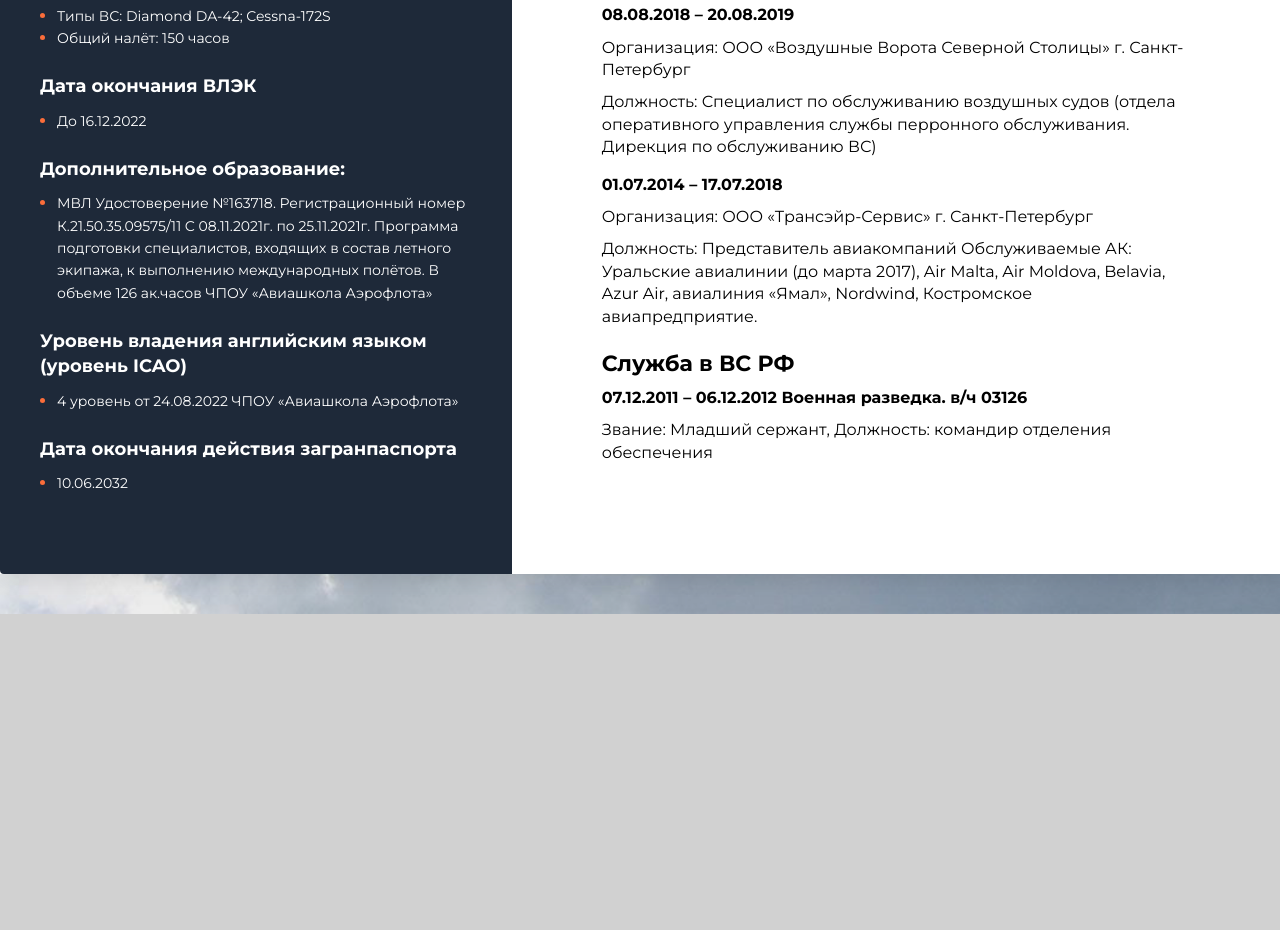
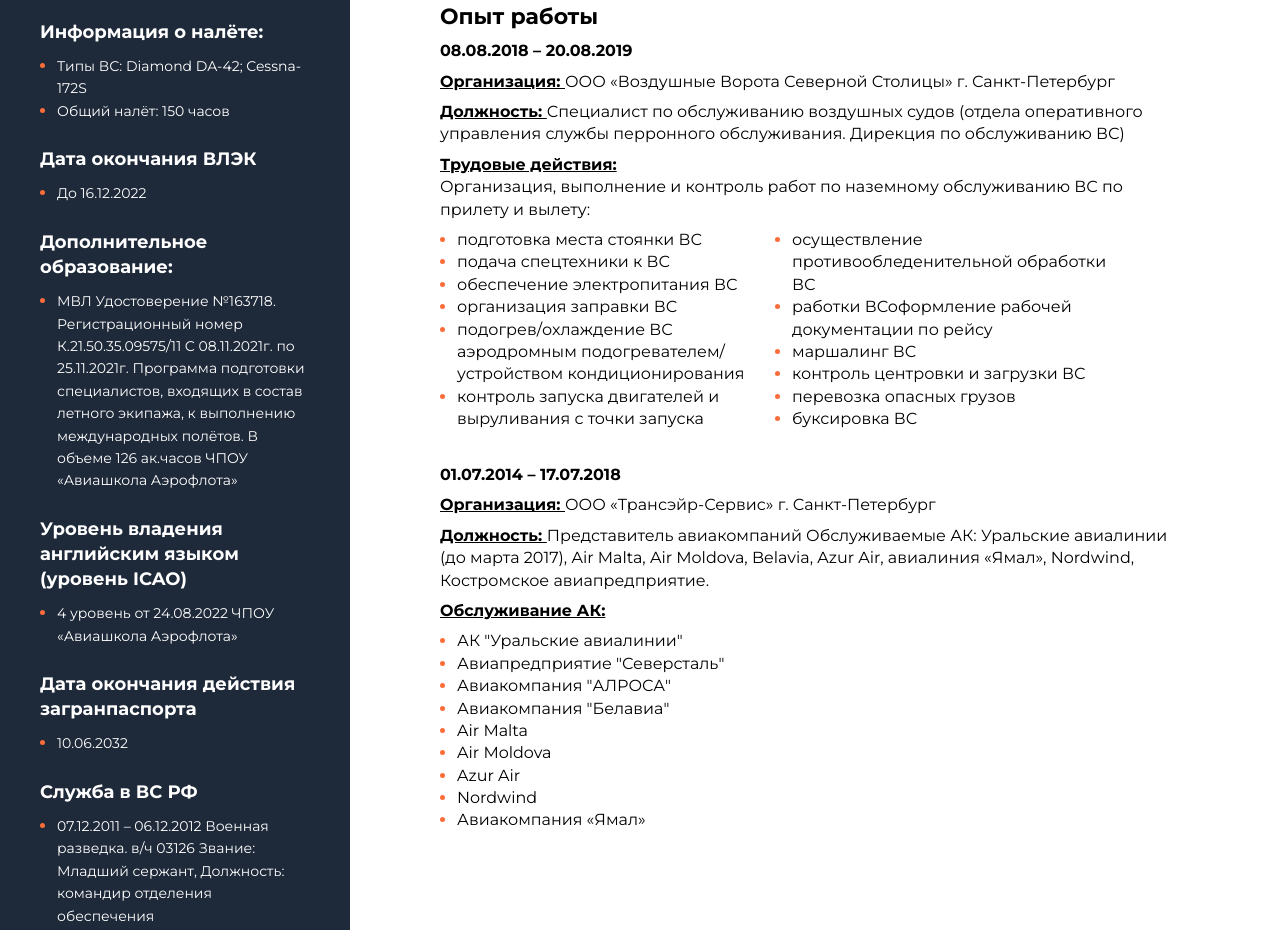
Before and after one commit to RuslanBlokhin/sergey.pototskiy, a website: page index.html in a window 1280 px wide. Shown: the part 819-1749 px from the top of the page. Before the commit the page ends 1433 px from the top, so only its background shows below. Drawn offline with Linux system fonts and the light colour scheme.

Commit message:
fix content

```diff
--- a/css/style.css
+++ b/css/style.css
@@ -14,10 +14,25 @@
   line-height: 1.4;
 }
 
+body::-webkit-scrollbar {
+  width: 10px;
+}
+
+body::-webkit-scrollbar-track {
+  background-color: #fff;
+}
+
+body::-webkit-scrollbar-thumb {
+  background-color: #fb6d3a;
+  border-radius: 6px;
+  box-shadow: inset 0 0 6px rgba(0, 0, 0, 0.3);
+}
+
 h4,
 p,
-ul {
-  margin: 10px 0;
+ul,
+span {
+  margin: 8px 0;
 }
 
 .bg {
@@ -43,8 +58,6 @@
 /* main content section */
 
 .main-content-section {
-  /* background: no-repeat url("../img/cloud.jpg") center;
-  background-size: cover; */
   padding: 100px 90px;
 }
 
@@ -60,6 +73,7 @@
 /* about me section */
 
 .about-me-section {
+  text-align: center;
   margin: 0 0 40px 0;
 }
 
@@ -82,7 +96,7 @@
 }
 
 .my-goal {
-  font-weight: 500;
+  font-weight: 600;
   font-size: 20px;
 }
 
@@ -133,18 +147,38 @@
   color: black;
 }
 
-/* my work experiense*/
-
-/* .my-work-experiense-company {
-  color: #fb6d3a;
-} */
-
 .my-work-experiense-position {
   font-style: normal;
   font-weight: 500;
   font-size: 16px;
   line-height: 1.4;
-  margin: 0 0 10px 0;
+  /* margin: 0 0 10px 0; */
+}
+
+.my-work-experiense-list {
+  padding: 0 0 0 17px;
+}
+
+.my-work-experiense-accent {
+  font-weight: 600;
+  text-decoration: underline;
+}
+
+.my-work-experiense-list {
+  display: flex;
+  flex-direction: column;
+  flex-wrap: wrap;
+  height: 220px;
+  width: 444px;
+}
+
+.my-work-experiense-item {
+  width: 335px;
+  color: #fb6d3a;
+}
+
+.my-work-experiense-item-accent {
+  color: #000;
 }
 
 .my-work-experiense-time {
@@ -190,7 +224,7 @@
 /* sidebar-section */
 
 .sidebar-section {
-  width: 115%;
+  width: 350px;
   background-color: #1e2939;
   border-radius: 4px 0 0 4px;
   padding: 40px 0;
@@ -201,8 +235,8 @@
 }
 
 .sidebar-section-image {
-  width: 330px;
-  height: 380px;
+  width: 350px;
+  height: 450px;
   border-radius: 50%;
   box-shadow: 6px rgba(0, 0, 0, 0.1);
 }
@@ -236,11 +270,15 @@
 }
 
 .contacts-section-link {
-  color: #c8d6e9;
+  color: #000;
   font-style: normal;
   font-weight: normal;
-  font-size: 14px;
+  font-size: 18px;
   line-height: 1.4;
+}
+
+.contacts-section-link:hover {
+  color: gray;
 }
 
 .skills {
--- a/index.html
+++ b/index.html
@@ -26,6 +26,22 @@
 
           <p class="about-me-description">
             Место рождения: г. Санкт-Петербург Гражданство РФ
+          </p>
+
+          <p class="about-me-description">
+            <span>Телефонный номер:</span>
+            <a class="contacts-section-link" href="tel:+79217519999"
+              >+7 921 751 99 99</a
+            >
+          </p>
+
+          <p class="about-me-description">
+            <span>Адрес эл.почты:</span>
+            <a
+              class="contacts-section-link"
+              href="mailto:pototskiy.sergey@yandex.ru"
+              >pototskiy.sergey@yandex.ru</a
+            >
           </p>
 
           <p class="my-goal">Цель: соискание должности второго пилота</p>
@@ -62,13 +78,34 @@
           <div class="my-work-experiense-block">
             <h4>08.08.2018 – 20.08.2019</h4>
             <p class="my-work-experiense-company">
-              Организация: ООО «Воздушные Ворота Северной Столицы» г.
-              Санкт-Петербург
+              <span class="my-work-experiense-accent">Организация: </span>ООО
+              «Воздушные Ворота Северной Столицы» г. Санкт-Петербург
             </p>
             <p class="my-work-experiense-position">
-              Должность: Специалист по обслуживанию воздушных судов (отдела
-              оперативного управления службы перронного обслуживания. Дирекция
-              по обслуживанию ВС)
+              <span class="my-work-experiense-accent">Должность: </span
+              >Специалист по обслуживанию воздушных судов (отдела оперативного
+              управления службы перронного обслуживания. Дирекция по
+              обслуживанию ВС)
+            </p>
+            <p class="my-work-experiense-position">
+              <span class="my-work-experiense-accent">Трудовые действия: </span>
+              <br />
+              Организация, выполнение и контроль работ по наземному обслуживанию
+              ВС по прилету и вылету:
+              <ul class="my-work-experiense-list">
+                <li class="my-work-experiense-item"><span class="my-work-experiense-item-accent">подготовка места стоянки ВС</span></li>
+                <li class="my-work-experiense-item"><span class="my-work-experiense-item-accent">подача спецтехники к ВС</span></li>
+                <li class="my-work-experiense-item"><span class="my-work-experiense-item-accent">обеспечение электропитания ВС</span></li>
+                <li class="my-work-experiense-item"><span class="my-work-experiense-item-accent">организация заправки ВС</span></li>
+                <li class="my-work-experiense-item"><span class="my-work-experiense-item-accent">подогрев/охлаждение ВС аэродромным подогревателем/устройством кондиционирования</span></li>
+                <li class="my-work-experiense-item"><span class="my-work-experiense-item-accent">контроль запуска двигателей и выруливания с точки запуска</span></li>
+                <li class="my-work-experiense-item"><span class="my-work-experiense-item-accent">осуществление противообледенительной обработки ВС</span></li>
+                <li class="my-work-experiense-item"><span class="my-work-experiense-item-accent">работки ВСоформление рабочей документации по рейсу</span></li>
+                <li class="my-work-experiense-item"><span class="my-work-experiense-item-accent">маршалинг ВС</span></li>
+                <li class="my-work-experiense-item"><span class="my-work-experiense-item-accent">контроль центровки и загрузки ВС</span></li>
+                <li class="my-work-experiense-item"><span class="my-work-experiense-item-accent">перевозка опасных грузов</span></li>
+                <li class="my-work-experiense-item"><span class="my-work-experiense-item-accent">буксировка ВС</span></li>
+              </ul>
             </p>
           </div>
 
@@ -76,22 +113,30 @@
           <div class="my-work-experiense-block1">
             <h4>01.07.2014 – 17.07.2018</h4>
             <p class="my-work-experiense-company">
-              Организация: ООО «Трансэйр-Сервис» г. Санкт-Петербург
+              <span class="my-work-experiense-accent">Организация: </span>ООО
+              «Трансэйр-Сервис» г. Санкт-Петербург
             </p>
             <p class="my-work-experiense-position">
-              Должность: Представитель авиакомпаний Обслуживаемые АК: Уральские
-              авиалинии (до марта 2017), Air Malta, Air Moldova, Belavia, Azur
-              Air, авиалиния «Ямал», Nordwind, Костромское авиапредприятие.
+              <span class="my-work-experiense-accent">Должность: </span
+              >Представитель авиакомпаний Обслуживаемые АК: Уральские авиалинии
+              (до марта 2017), Air Malta, Air Moldova, Belavia, Azur Air,
+              авиалиния «Ямал», Nordwind, Костромское авиапредприятие.
+            </p>
+            <p class="my-work-experiense-position">
+              <span class="my-work-experiense-accent">Обслуживание АК:</span>
+              <ul class="my-work-experiense-list">
+                <li class="my-work-experiense-item"><span class="my-work-experiense-item-accent">АК "Уральские авиалинии"</span></li>
+                <li class="my-work-experiense-item"><span class="my-work-experiense-item-accent">Авиапредприятие "Северсталь"</span></li>
+                <li class="my-work-experiense-item"><span class="my-work-experiense-item-accent">Авиакомпания "АЛРОСА"</span></li>
+                <li class="my-work-experiense-item"><span class="my-work-experiense-item-accent">Авиакомпания "Белавиа"</span></li>
+                <li class="my-work-experiense-item"><span class="my-work-experiense-item-accent">Air Malta</span></li>
+                <li class="my-work-experiense-item"><span class="my-work-experiense-item-accent">Air Moldova</span></li>
+                <li class="my-work-experiense-item"><span class="my-work-experiense-item-accent">Azur Air</span></li>
+                <li class="my-work-experiense-item"><span class="my-work-experiense-item-accent">Nordwind</span></li>
+                <li class="my-work-experiense-item"><span class="my-work-experiense-item-accent">Авиакомпания «Ямал»</span></li>
+              </ul>
             </p>
           </div>
-        </div>
-
-        <div class="my-service">
-          <h3 class="main-content-tittle">Служба в ВС РФ</h3>
-          <h4>07.12.2011 – 06.12.2012 Военная разведка. в/ч 03126</h4>
-          <p class="my-work-experiense-time">
-            Звание: Младший сержант, Должность: командир отделения обеспечения
-          </p>
         </div>
       </div>
       <!--Sidebar-->
@@ -99,15 +144,13 @@
         <div class="image-wrapper">
           <img
             class="sidebar-section-image"
-            src="img/photo.png"
+            src="img/photo.jpg"
             alt="my_photo"
-            width="370px"
-            height="450px"
           />
         </div>
 
         <!--contacts-->
-        <div class="contacts-section">
+        <!-- <div class="contacts-section">
           <h3 class="sidebar-tittle">Контактные данные</h3>
           <div>
             <span class="contacts-section-type">Телефонный номер:</span>
@@ -123,7 +166,7 @@
               >pototskiy.sergey@yandex.ru</a
             >
           </div>
-        </div>
+        </div> -->
 
         <!--Свидетельство коммерческого пилота-->
         <div class="Tech-Skills-section">
@@ -211,6 +254,21 @@
             </li>
           </ul>
         </div>
+
+        <div class="soft-skills">
+          <h3 class="sidebar-tittle">Служба в ВС РФ</h3>
+          <ul class="skills">
+            <li class="Tech-Skills-item">
+              <span class="Tech-Skills-item-text"
+                >07.12.2011 – 06.12.2012 Военная разведка. в/ч 03126</span
+              >
+              <span class="Tech-Skills-item-text"
+                >Звание: Младший сержант, Должность: командир отделения
+                обеспечения</span
+              >
+            </li>
+          </ul>
+        </div>
       </div>
     </div>
     <div class="bg"></div>
```
Also changed, not shown: img/photo.jpg (added).
